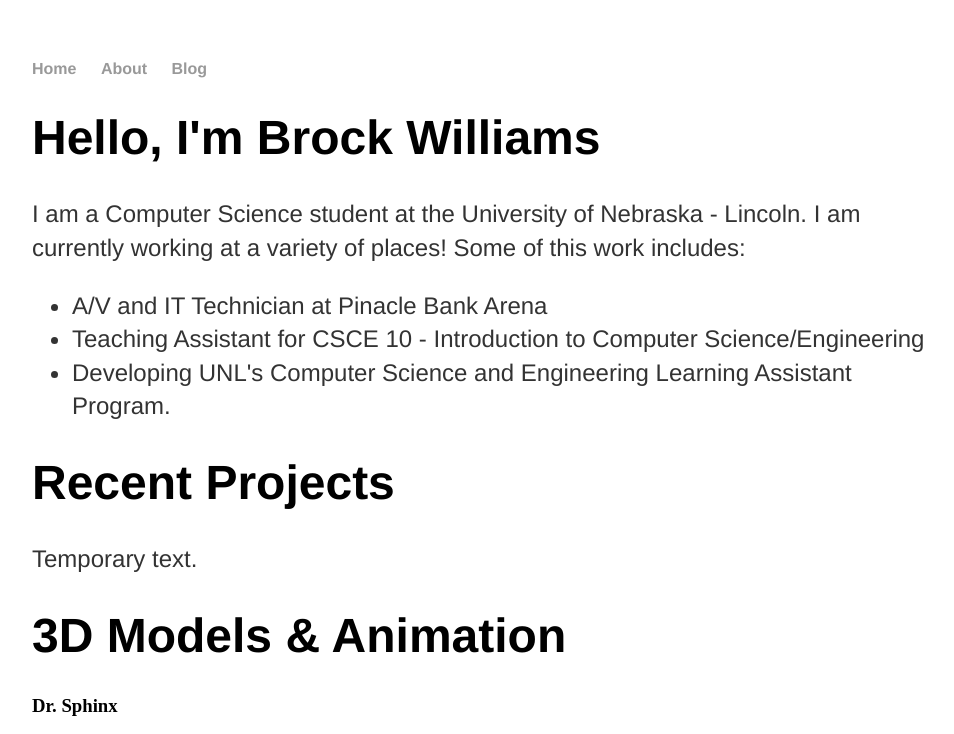
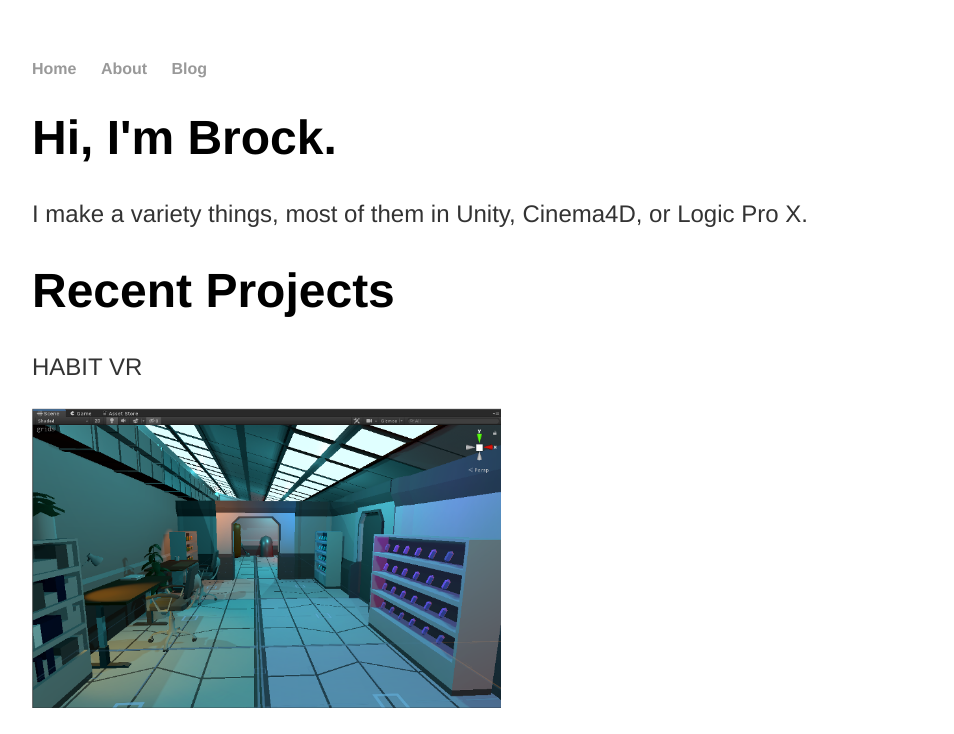
Before and after one commit to brockw1/brockw1.github.io, a Jekyll site: the page built from index.html, in a window 1280 px wide. Shown: the top 734 px of the page, without its empty margins (160-1114 px from the left). Built offline with Jekyll 4.4.1, drawn with Linux system fonts in a browser that asks for light colours; some of the changed text lies outside the part shown.

Commit message:
Added a lot of updates

```diff
--- a/css/main.css
+++ b/css/main.css
@@ -13,6 +13,7 @@ nav ul li, footer ul li {
     margin-right: 20px;
 }
 a {
+    font-family:'Helvetica', 'Arial', 'Sans-Serif';
     text-decoration: none;
     color: #999;
 }
@@ -23,6 +24,17 @@ h1 {
     font-size: 3em;
     font-family:'Helvetica', 'Arial', 'Sans-Serif';
 }
+h2 {
+    font-size: 2em;
+    font-family:'Helvetica', 'Arial', 'Sans-Serif';
+    color: #333;
+}
+h3 {
+    font-size: 1em;
+    font-family:'Helvetica', 'Arial', 'Sans-Serif';
+    color: #333;
+}
+
 p {
     font-family: Helvetica,Arial,sans-serif;
     font-size: 1.5em;
@@ -41,6 +53,7 @@ ul.posts {
 }
 
 ul.posts li {
+    font-family:'Helvetica', 'Arial', 'Sans-Serif';
     list-style: none;
 }
 
--- a/index.html
+++ b/index.html
@@ -3,28 +3,24 @@ layout: default
 title: Brock Williams
 ---
 <div class="blurb">
-	<h1>Hello, I'm Brock Williams</h1>
-		<p>I am a Computer Science student at the University of Nebraska - Lincoln.
-			I am currently working at a variety of places! Some of this work includes:
-			<ul class="blurblist">
-				<li>A/V and IT Technician at Pinacle Bank Arena</li>
-				<li>Teaching Assistant for CSCE 10 - Introduction to Computer Science/Engineering</li>
-				<li>Developing UNL's Computer Science and Engineering Learning Assistant Program.</li>
-			</ul>
-			</p>
+	<h1>Hi, I'm Brock.</h1>
+		<p>I make a variety things, most of them in Unity, Cinema4D, or Logic Pro X.</p>
 
 		<h1>Recent Projects</h1>
-			<p>Temporary text.</p>
+			<p>HABIT VR<p>
+			<a href="/projects/recent/habit.html"><img src="/images/habit1.png" height="300"></a>
+			<p>Crystal Cove VR</p>
+			<a href="/projects/recent/crystalcove.html"><img src="/images/CrystalCove.png" height="300"></a>
 
 		<h1>3D Models & Animation</h1>
-			<h3>Dr. Sphinx</h3>
+			<p>Dr. Sphinx</p>
 			<a href="/projects/3D/sphinx.html"><img src="/images/Sphinx1.png" height="300"></a>
 			<br>
-			<h3>Virtual Village</h3>
-			<a href="/projects/3D/virtualvillage.html">Virtual Village</a>
+			<p>Virtual Village</p>
+			<a href="/projects/3D/virtualvillage.html"><img src="/images/Virtual.png" height="300"></a>
 			<br>
-			<h3>Miscellaneous Projects</h3>
-			<a href="/projects/3D/misc3D.html">Miscellaneous Projects</a>
+			<p>Miscellaneous Projects</p>
+			<a href="/projects/3D/misc3D.html"><img src ="/images/Myconid.png" height="300"></a>
 		<h1>Music</h1>
 			<p>Temporary text.</p>
 </div>
--- a/projects/3D/sphinx.html
+++ b/projects/3D/sphinx.html
@@ -7,7 +7,7 @@ title: Dr. Sphinx | Brock Williams
   <h1>Dr. Sphinx</h1>
   <img src="/images/Sphinx1.png" height="300">
   <img src="/images/Sphinx2.png" height="300">
-  <p>Dr. Sphinx is the evil villain in the <a href="/">HABIT VR</a> project
+  <p>Dr. Sphinx is the evil villain in the <a href="/projects/recent/habit.html">HABIT VR</a> project
     I am currently working on for my Senior Design project. In this project,
     he escapes from his prison cell and sends the player on a chase, forcing them
     to solve the many puzzles Dr. Sphinx makes if the player wants to catch him.</p>
--- a/projects/3D/virtualvillage.html
+++ b/projects/3D/virtualvillage.html
@@ -4,6 +4,8 @@ title: Virtual Village | Brock Williams
 ---
 <div>
   <h1>Virtual Village</h1>
+
+  <iframe width="560" height="315" src="https://www.youtube.com/embed/g1vx9WhV_xg" frameborder="0" allow="accelerometer; autoplay; encrypted-media; gyroscope; picture-in-picture" allowfullscreen></iframe>
 
   <p>Virtual Village was my final project for ARTS 291Q - Introduction to 3D Computer Graphics.
   In this final project, we were tasked with creating and animating a floating island that had at
```
Also changed, not shown: about/index.html (+12 -1 lines), projects/3D/misc3D.html (+27 -1 lines), projects/recent/crystalcove.html (added, +40 -0 lines), projects/recent/habit.html (added, +27 -0 lines), images/AppleCharger.png (added), images/Myconid.png (added), images/RetroMouse.png (added), images/SwordandStone.png (added), images/habit1.png (added), images/mud-drawing.jpg (added), 5 other files.
